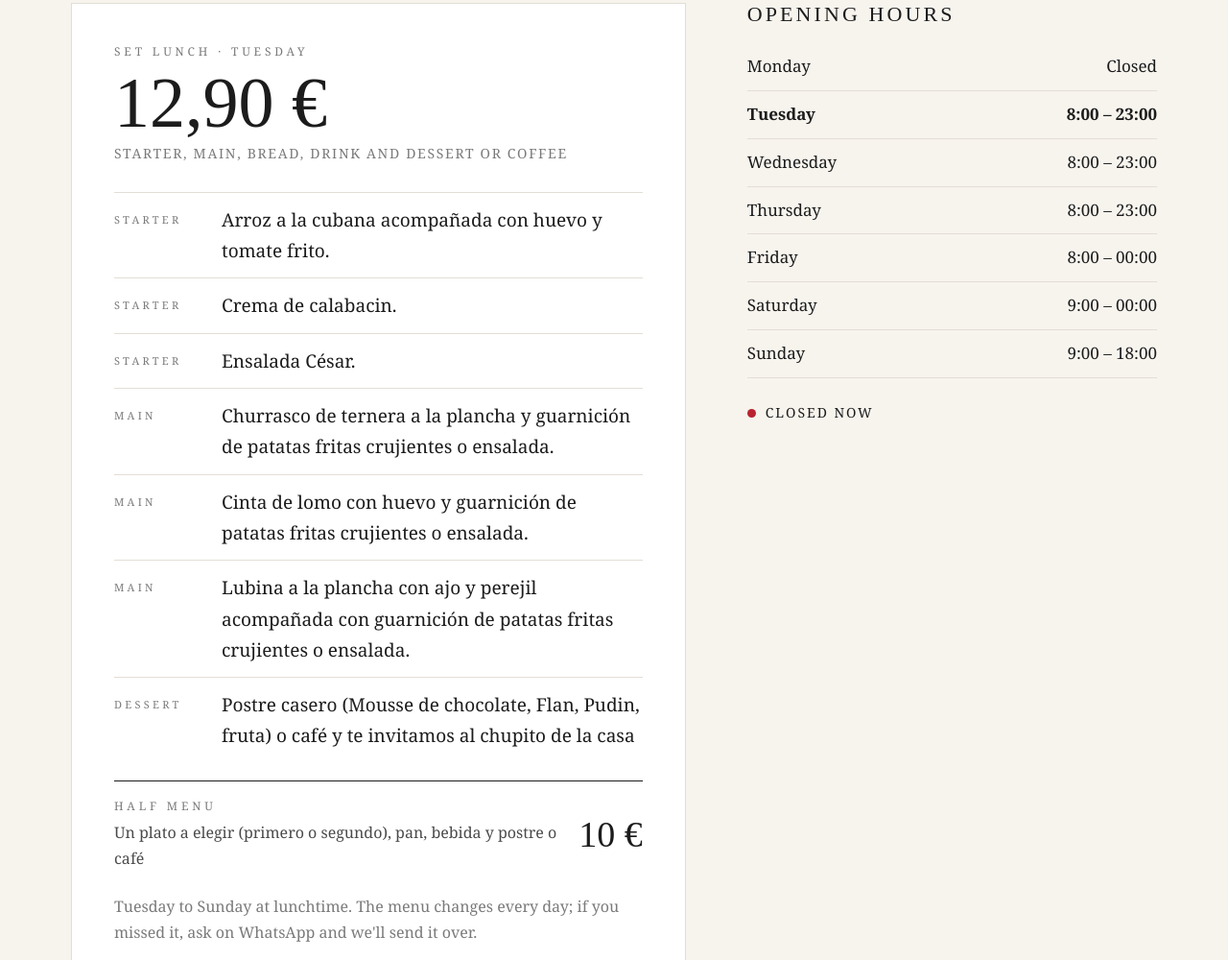
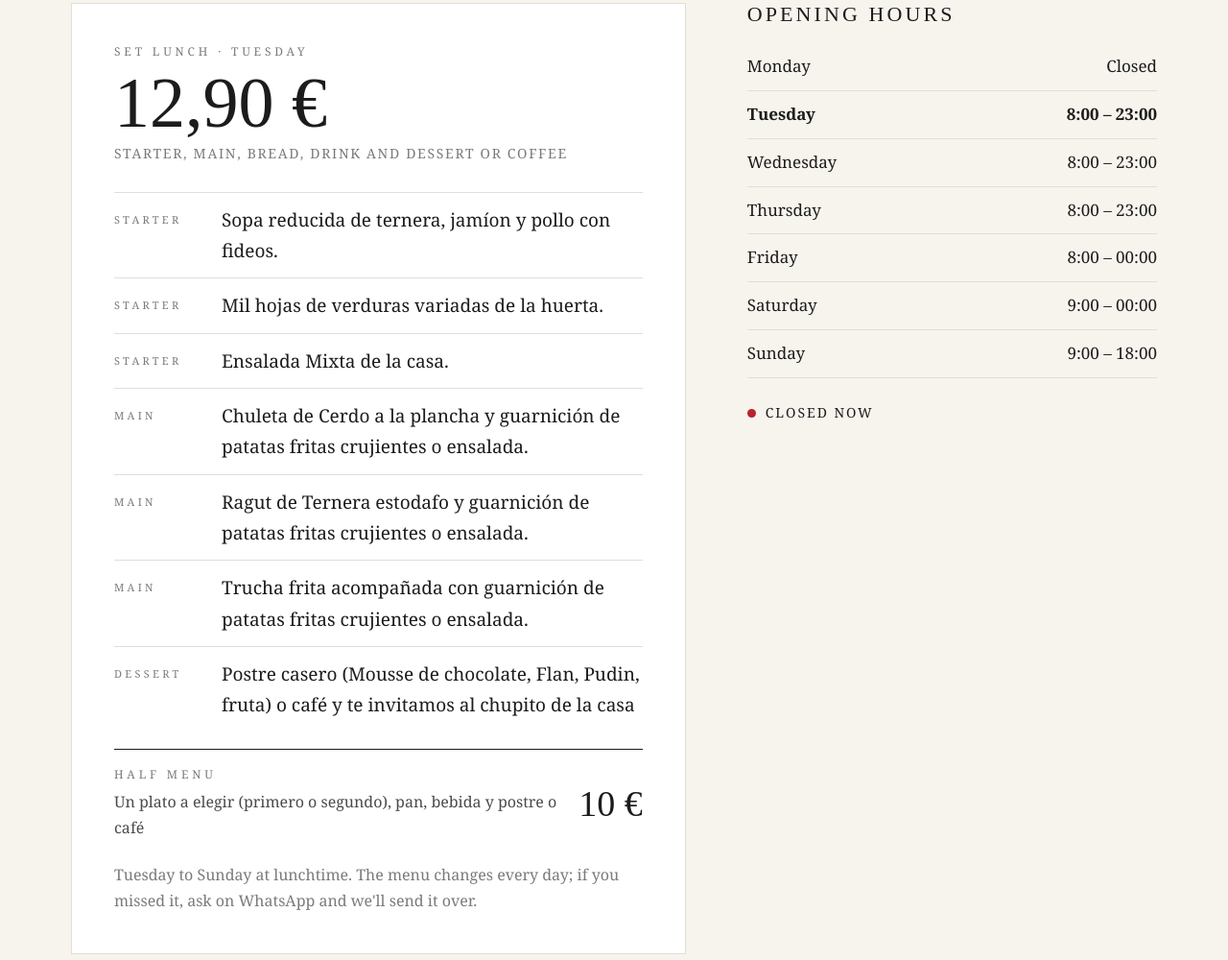
Before and after one commit to emeritalalangui-lgtm/Sal-y-pimienta, a plain HTML site: page index.html in a window 1280 px wide. Shown: the part 1319-2319 px from the top of the page at 96% size. Drawn offline with Linux system fonts and the light colour scheme; a web font is replaced by a local one.

Commit message:
Menú del día 2026-11-25

```diff
--- a/index.html
+++ b/index.html
@@ -506,8 +506,8 @@ footer .horas-pie li{display:flex;justify-content:space-between;gap:12px;color:#
    MENU_DIA; no cambies su formato). Horario y aviso se editan aquí. */
 const MENU_DIA = {
   precio: "12,90 €",
-  primeros: ["Arroz a la cubana acompañada con huevo y tomate frito.", "Crema de calabacin.", "Ensalada César."],
-  segundos: ["Churrasco de ternera a la plancha y guarnición de patatas fritas crujientes o ensalada.", "Cinta de lomo con huevo y guarnición de patatas fritas crujientes o ensalada.", "Lubina a la plancha con ajo y perejil acompañada con guarnición de patatas fritas crujientes o ensalada."],
+  primeros: ["Sopa reducida de ternera, jamíon y pollo con fideos.", "Mil hojas de verduras variadas de la huerta.", "Ensalada Mixta de la casa."],
+  segundos: ["Chuleta de Cerdo a la plancha y guarnición de patatas fritas crujientes o ensalada.", "Ragut de Ternera estodafo y guarnición de patatas fritas crujientes o ensalada.", "Trucha frita acompañada con guarnición de patatas fritas crujientes o ensalada."],
   postre: "Postre casero (Mousse de chocolate, Flan, Pudin,  fruta) o café y te invitamos al chupito de la casa"
 };
 const MEDIO_MENU = {
```
